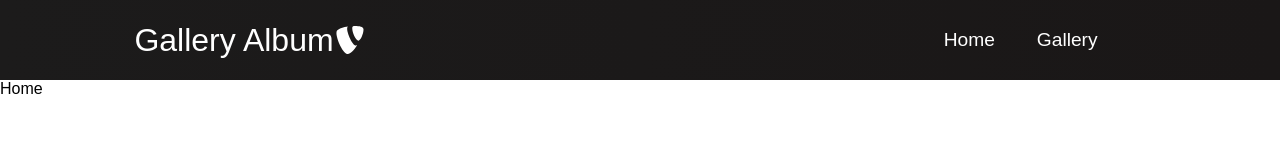
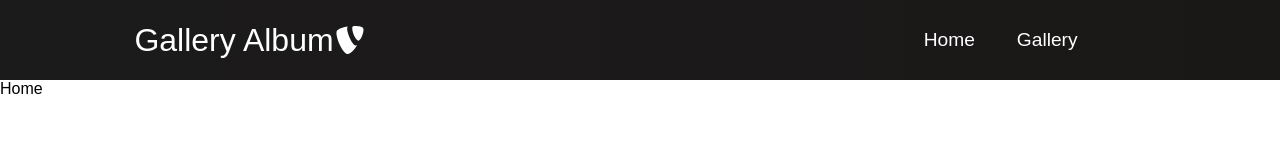
Before and after one commit to 00-team/ping-pong-site, a React (Create React App) app: page / in a window 1280 px wide. Shown: the top 160 px of the page. Built offline with nearby package versions, Linux system fonts and the light colour scheme.

Commit message:
some styling edited

```diff
--- a/src/Components/Navbar.css
+++ b/src/Components/Navbar.css
@@ -36,7 +36,7 @@
 
 .nav-menu {
   display: grid;
-  grid-template-columns: repeat(4, auto);
+  grid-template-columns: repeat(6, auto);
   grid-gap: 10px;
   list-style: none;
   text-align: center;
```
